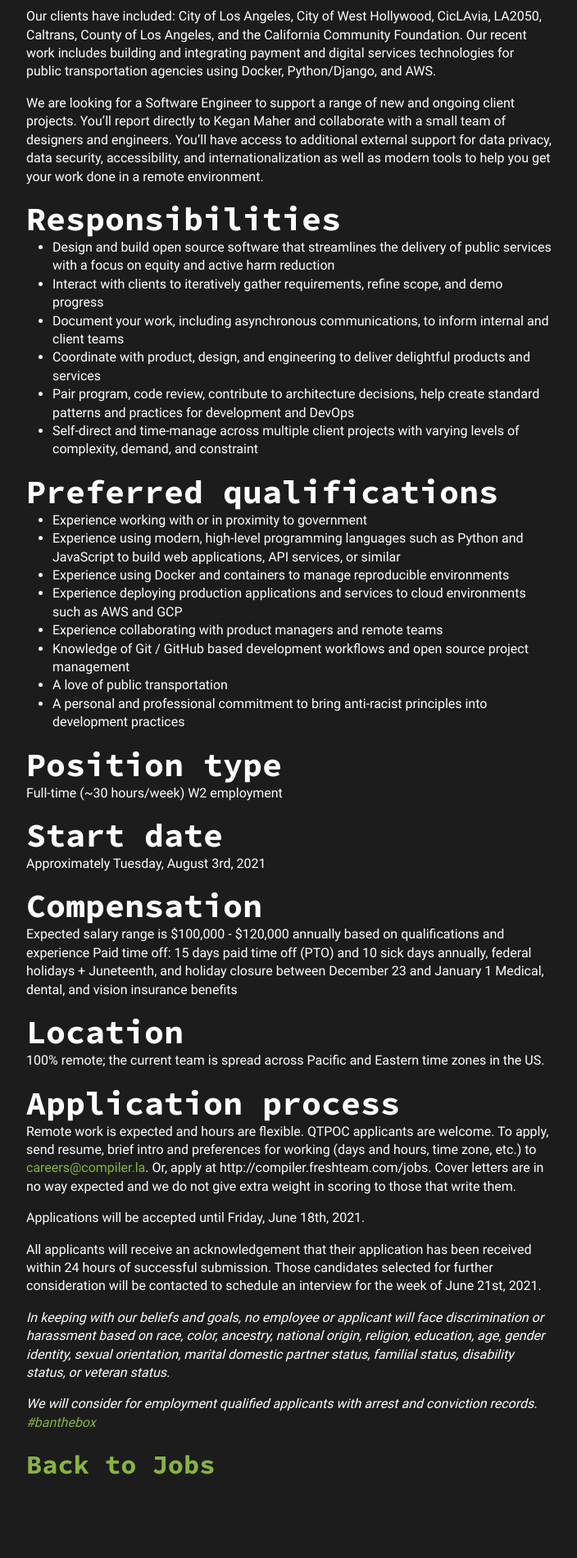
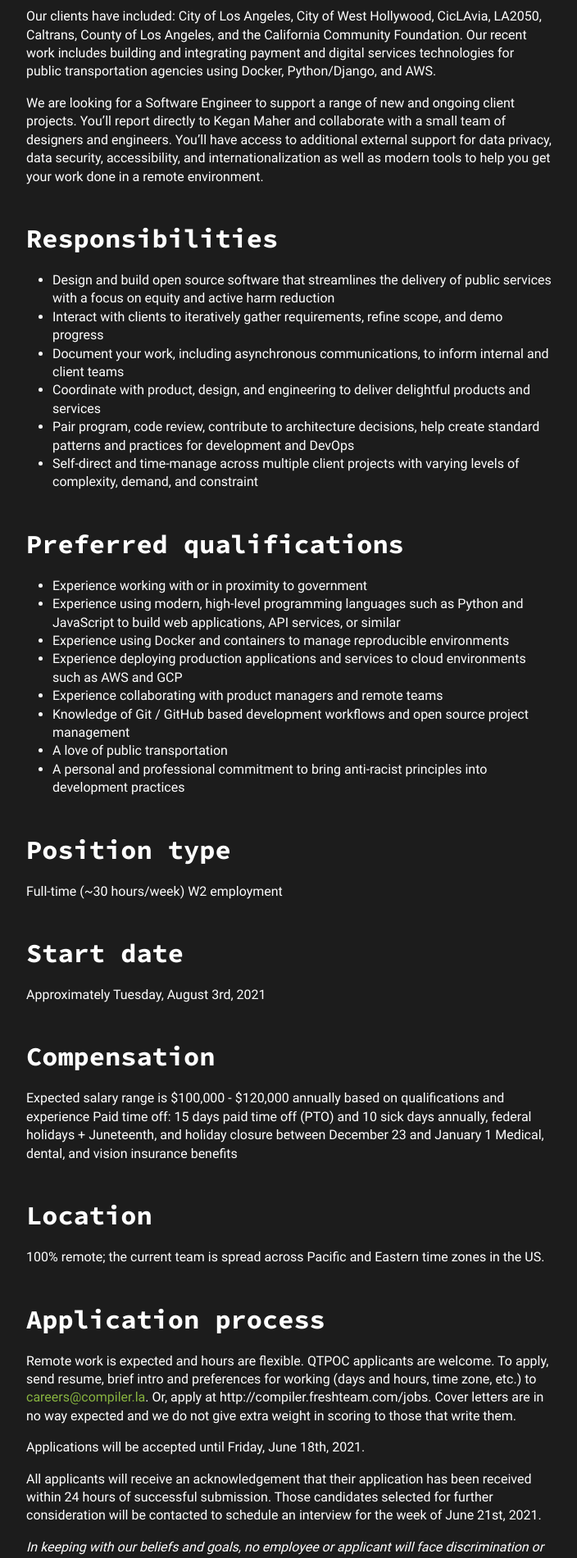
Before and after one commit to compilerla/compiler.la, a Jekyll site: the page built from _jobs/software-engineer.md, in a window 1280 px wide. Shown: the part 507-2408 px from the top of the page at 82% size, without its empty margins (240-944 px from the left). Built offline with Jekyll 4.4.1, drawn with Linux system fonts in a browser that asks for light colours.

Commit message:
refactor(css): continue to convert all px to rem

```diff
--- a/_layouts/job_post.html
+++ b/_layouts/job_post.html
@@ -3,7 +3,7 @@
 title_prefix: "Jobs with Compiler:"
 ---
 
-<div class="container">
+<div class="container posting">
   <div class="row">
     <div class="offset-md-2 col-md-7 col-12 mt-5 pt-5 mb-5 pb-5">
       <h1 class="mt-4 pt-2">{{ page.title }}{% if page.type %} ({{ page.type }}){% endif %}</h1>
--- a/styles/base.css
+++ b/styles/base.css
@@ -105,11 +105,15 @@
     --h2-font-size: calc(32rem / 16);
     --h2-font-weight: 500;
     --h2-line-height: 120%;
+    --h2-font-size: calc(24rem / 16);
+    --h2-font-weight: 700;
+    --h2-line-height: 120%;
 }
 
 @media (min-width: 992px) {
     :root {
         --h2-font-size: calc(40rem / 16);
+        --h3-font-size: calc(32rem / 16);
     }
 }
 
@@ -129,8 +133,14 @@
     margin: 0;
 }
 
-h3 {
-    font-size: 1.17rem;
+h3,
+.posting h2 {
+    font-size: var(--h3-font-size);
+    font-weight: var(--h3-font-weight);
+    line-height: var(--h3-line-height);
+    letter-spacing: 0;
+    margin-top: calc(40rem / 16);
+    margin-bottom: 1rem;
 }
 
 h4 {
```
